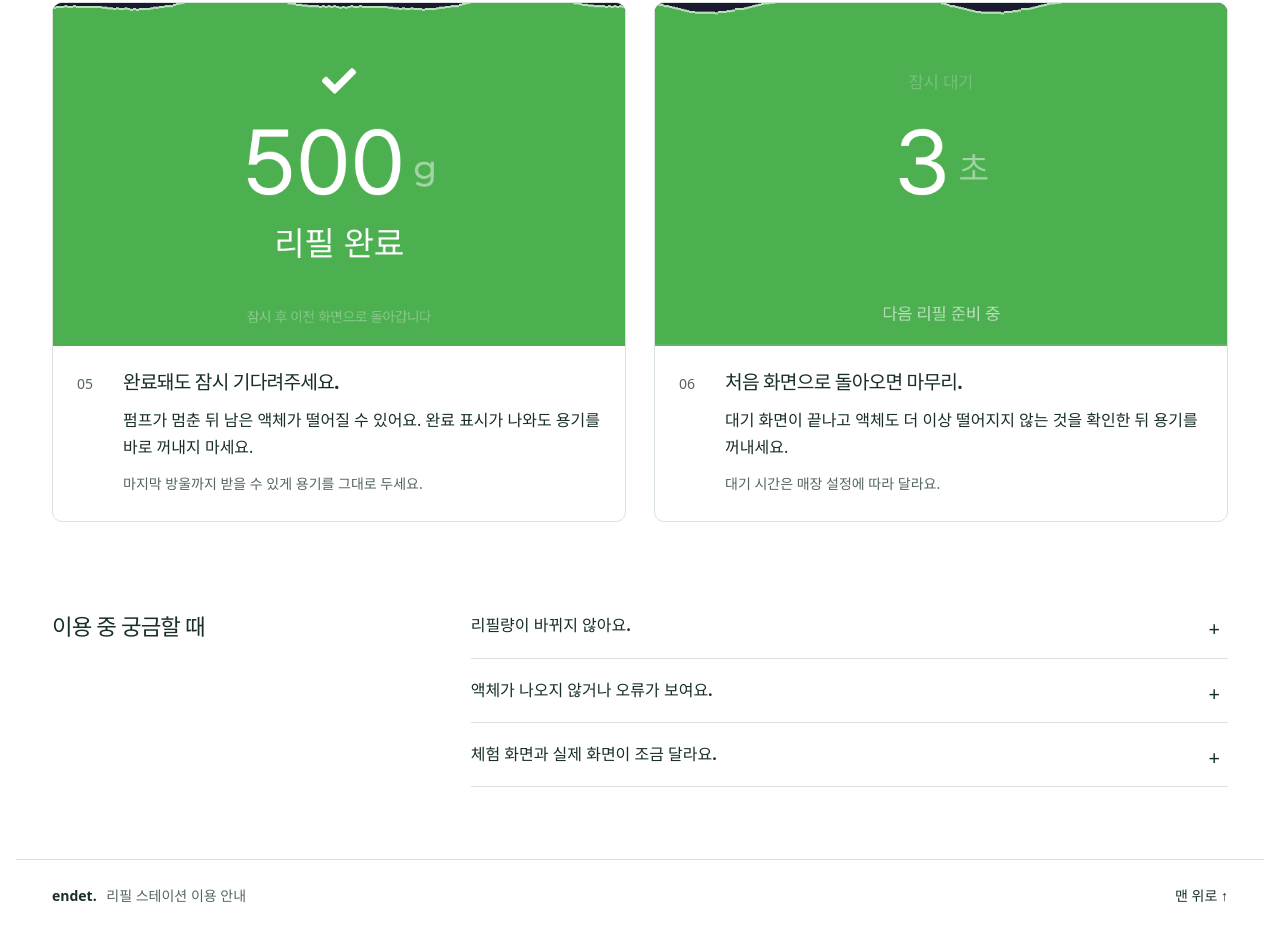
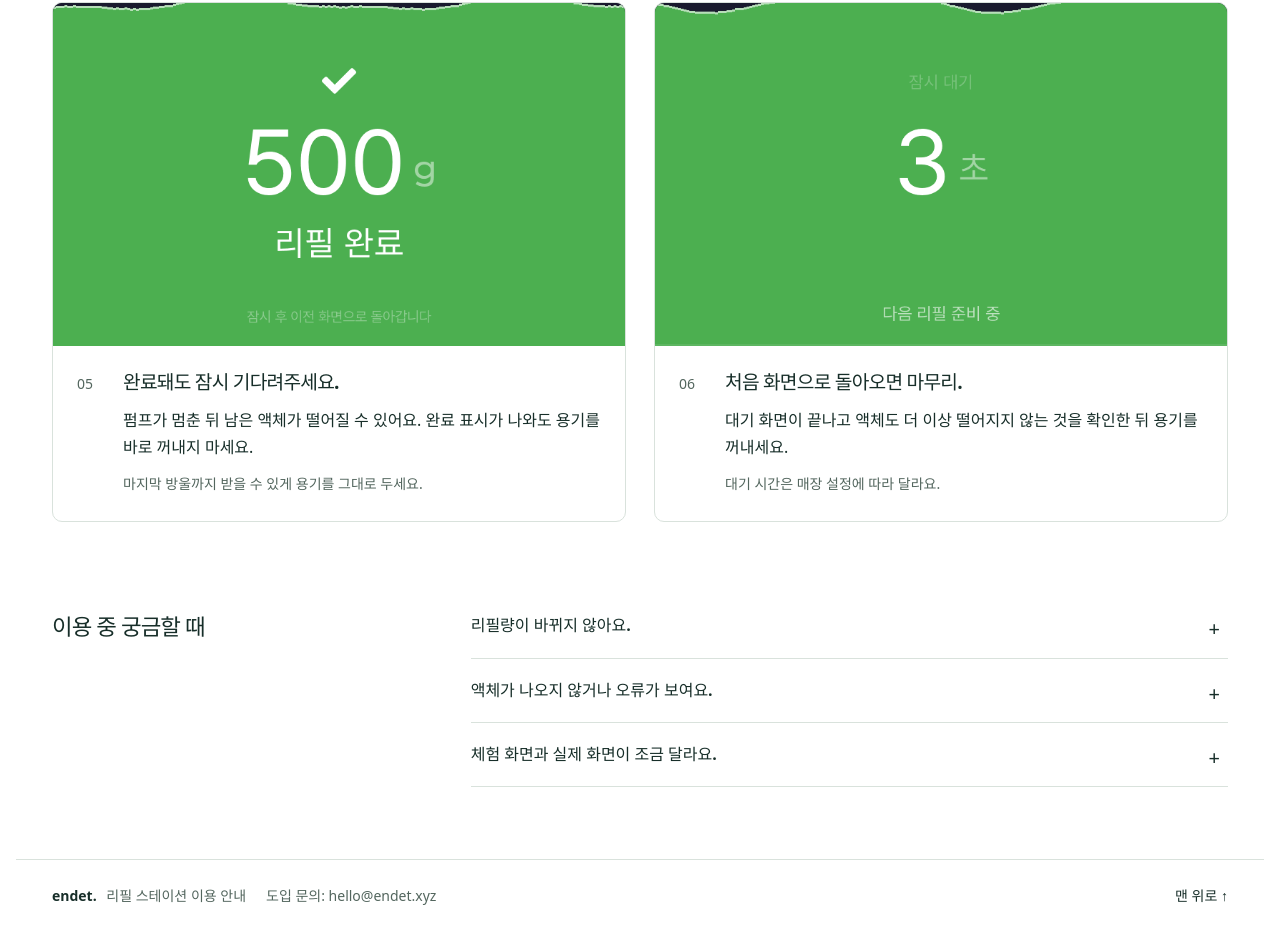
Before and after one commit to pyupwi/refill-station-guide, a plain HTML site: page index.html in a window 1280 px wide. Shown: the part 2369-3301 px from the top of the page. Drawn offline with Linux system fonts and the light colour scheme.

Commit message:
edit message
line 56: 도입문의 추가

```diff
--- a/index.html
+++ b/index.html
@@ -53,5 +53,5 @@
 
   <section class="faq" aria-labelledby="faq-title"><h2 id="faq-title">이용 중 궁금할 때</h2><div><details><summary>리필량이 바뀌지 않아요.</summary><p>고정 용량으로 운영하는 매장일 수 있어요. 표시된 양이 용기에 맞지 않으면 직원에게 문의하세요.</p></details><details><summary>액체가 나오지 않거나 오류가 보여요.</summary><p>반복해서 시작하지 말고 직원에게 알려주세요. 리필 중이라면 화면을 탭해 일시정지한 뒤 정지를 누르세요.</p></details><details><summary>체험 화면과 실제 화면이 조금 달라요.</summary><p>매장마다 양 조절, 색상, 시작 확인과 대기 설정이 다를 수 있어요. 실제 기기에 표시된 안내를 따라주세요.</p></details></div></section>
 </main>
-<footer class="site-footer"><p><strong>endet.</strong> 리필 스테이션 이용 안내</p><a href="#top">맨 위로 ↑</a></footer>
+<footer class="site-footer"><p><strong>endet.</strong> 리필 스테이션 이용 안내</p><p>도입 문의: hello@endet.xyz</p><a href="#top">맨 위로 ↑</a></footer>
 </body></html>
```
